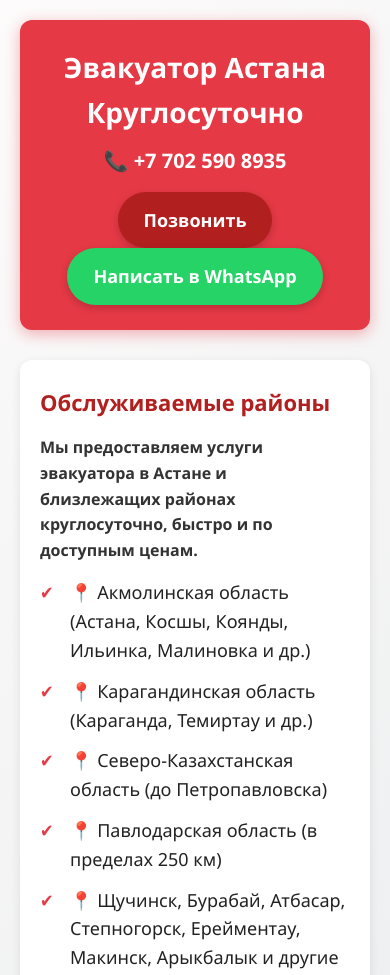
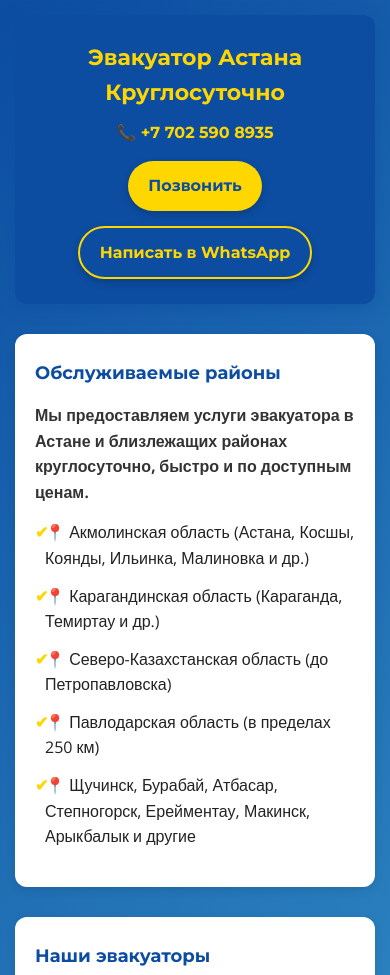
Before and after one commit to whoiam-777/evakuator, a plain HTML site: page index.html in a window 390 px wide. Shown: the top 975 px of the page. Drawn offline with nearby package versions, Linux system fonts and the light colour scheme.

Commit message:
Update style.css

```diff
--- a/style.css
+++ b/style.css
@@ -1,3 +1,6 @@
+/* Подключение шрифтов */
+@import url('https://fonts.googleapis.com/css2?family=Montserrat:wght@700&family=Open+Sans&display=swap');
+
 * {
   margin: 0;
   padding: 0;
@@ -5,8 +8,8 @@
 }
 
 body {
-  font-family: 'Segoe UI', Tahoma, Geneva, Verdana, sans-serif;
-  background: linear-gradient(135deg, #fdfbfb 0%, #ebedee 100%);
+  font-family: 'Open Sans', sans-serif;
+  background: linear-gradient(135deg, #0C4DA2 0%, #2E86C1 100%);
   color: #222;
   line-height: 1.6;
   padding: 20px;
@@ -15,22 +18,15 @@ body {
   flex-direction: column;
 }
 
-.container-header {
-  max-width: 1100px;
-  margin: 0 auto;
-  position: relative;
-  padding: 0 15px;
-}
-
 .header {
-  background: #e63946;
-  color: #fff;
+  background: #0C4DA2; /* насыщенный синий */
+  color: #FFD700; /* яркий желтый */
   padding: 25px 20px;
+  text-align: center;
   border-radius: 12px;
-  box-shadow: 0 4px 15px rgba(230,57,70,0.4);
+  box-shadow: 0 4px 15px rgba(12,77,162,0.5);
   animation: fadeInDown 1s ease forwards;
-  text-align: center;
-  position: relative;
+  font-family: 'Montserrat', sans-serif;
 }
 
 .header h1 {
@@ -43,15 +39,15 @@ body {
   font-size: 20px;
   margin-bottom: 15px;
   animation: fadeInUp 1.4s ease forwards;
+  font-weight: 700;
 }
 
 .header .phone a {
-  color: #fff;
+  color: #FFD700;
   text-decoration: none;
-  font-weight: 600;
 }
 
-.nav {
+.buttons {
   display: flex;
   justify-content: center;
   gap: 15px;
@@ -68,78 +64,72 @@ body {
   transition: background 0.3s, transform 0.2s;
   box-shadow: 0 3px 8px rgba(0,0,0,0.2);
   user-select: none;
-  display: inline-flex;
-  align-items: center;
-  gap: 8px;
-  cursor: pointer;
+  color: #fff;
+  font-family: 'Montserrat', sans-serif;
 }
 
 .call-btn {
-  background-color: #b21f1f;
-  color: #fff;
+  background-color: #FFD700;
+  color: #0C4DA2;
+  font-weight: 800;
 }
 
 .call-btn:hover {
-  background-color: #8c1a1a;
+  background-color: #e6c200;
   transform: scale(1.05);
 }
 
 .whatsapp-btn {
-  background-color: #25d366;
-  color: #fff;
+  background-color: #0C4DA2;
+  color: #FFD700;
+  font-weight: 800;
+  border: 2px solid #FFD700;
 }
 
 .whatsapp-btn:hover {
-  background-color: #1ebe5d;
+  background-color: #084f87;
+  color: #fff;
   transform: scale(1.05);
 }
 
-.areas, .gallery, .advantages {
-  max-width: 1100px;
-  margin: 30px auto 0 auto;
+.areas, .gallery {
+  margin-top: 30px;
   background: #fff;
   padding: 25px 20px;
   border-radius: 12px;
   box-shadow: 0 3px 10px rgba(0,0,0,0.1);
   animation: fadeIn 2s ease forwards;
+  font-family: 'Open Sans', sans-serif;
+  color: #222;
 }
 
-.areas h2, .gallery h2, .advantages h2 {
+.areas h2, .gallery h2 {
   margin-bottom: 15px;
   font-size: 22px;
-  color: #b21f1f;
+  color: #0C4DA2;
+  font-family: 'Montserrat', sans-serif;
 }
 
-.areas p, .advantages ul {
+.areas p {
   margin-bottom: 15px;
   font-weight: 600;
   color: #333;
 }
 
-.areas ul, .advantages ul {
+.areas ul {
   list-style: none;
-  padding-left: 0;
 }
 
-.areas li, .advantages li {
+.areas li {
   margin-bottom: 12px;
-  padding-left: 30px;
+  padding-left: 10px;
   font-size: 18px;
   position: relative;
 }
 
 .areas li::before {
   content: "✔";
-  color: #e63946;
-  position: absolute;
-  left: 0;
-  top: 0;
-  font-weight: bold;
-}
-
-.advantages li::before {
-  content: "✔";
-  color: #e63946;
+  color: #FFD700;
   position: absolute;
   left: 0;
   top: 0;
@@ -152,15 +142,16 @@ body {
 }
 
 .footer {
-  max-width: 1100px;
-  margin: 30px auto 0 auto;
+  margin-top: auto;
   text-align: center;
   color: #444;
   font-size: 14px;
   padding: 15px 0 5px 0;
   user-select: none;
+  font-family: 'Open Sans', sans-serif;
 }
 
+/* Анимации */
 @keyframes fadeInDown {
   0% {
     opacity: 0;
@@ -192,11 +183,25 @@ body {
   }
 }
 
-.burger {
-  position: absolute;
-  right: 20px;
-  top: 35px;
-  width: 30px;
-  height: 22px;
-  display: none;
+/* Адаптивность */
+@media (max-width: 480px) {
+  body {
+    padding: 15px;
+  }
+  .header h1 {
+    font-size: 22px;
+  }
+  .header .phone {
+    font-size: 16px;
+  }
+  .btn {
+    font-size: 16px;
+    padding: 12px 20px;
+  }
+  .areas h2, .gallery h2 {
+    font-size: 18px;
+  }
+  .areas li {
+    font-size: 16px;
+  }
 }
```
